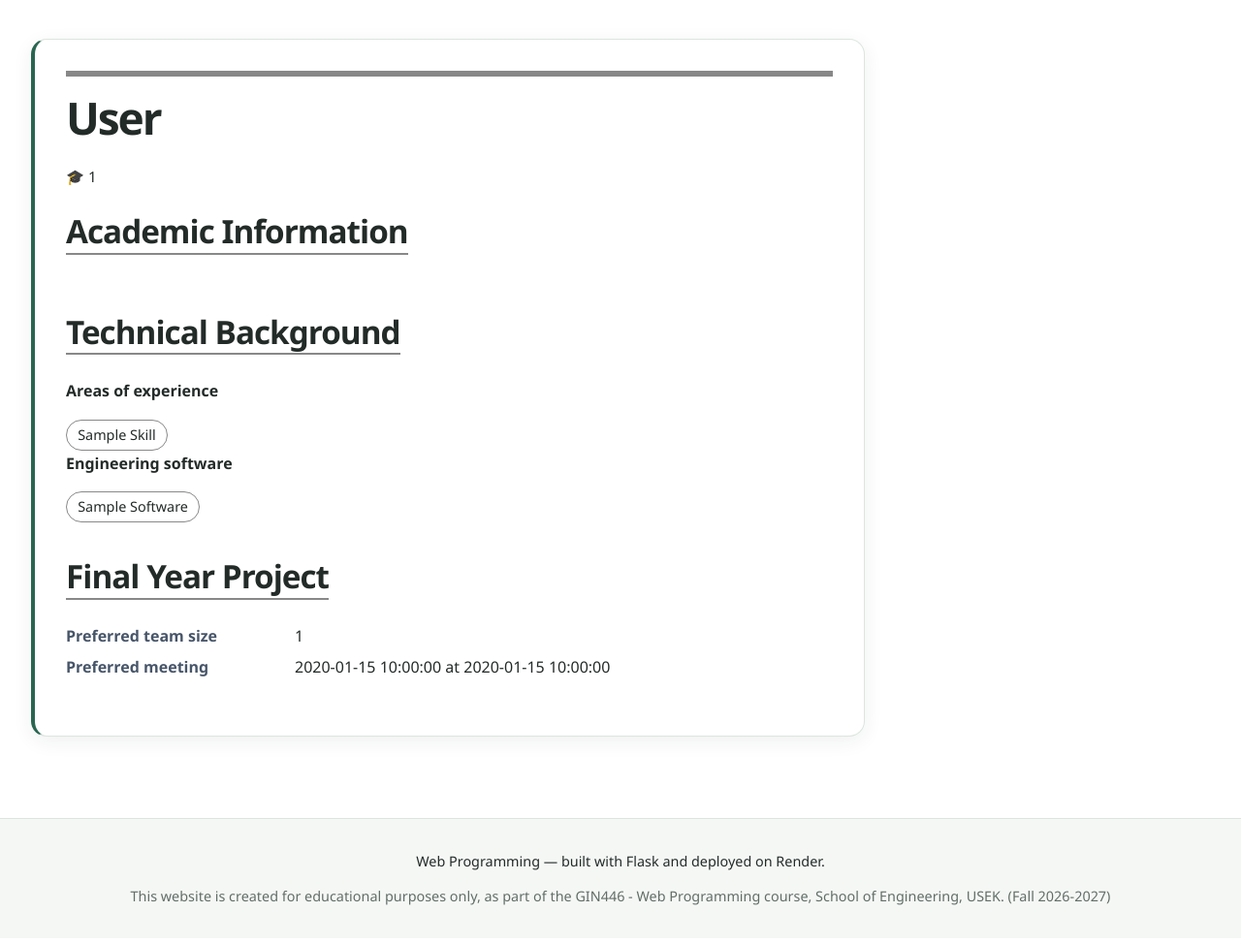
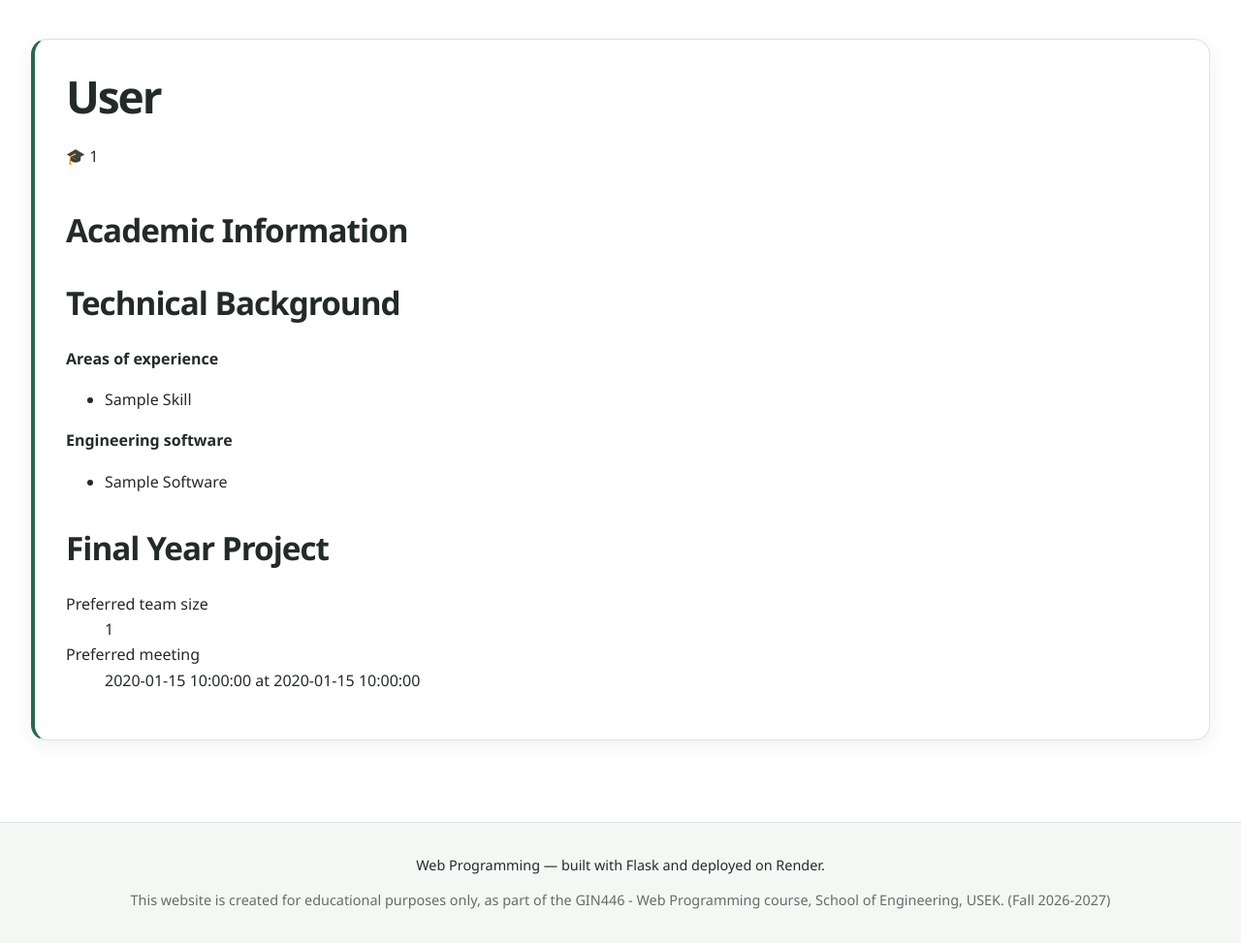
Before and after one commit to Jeffthechefff/web-programming-site2, a Flask app: template templates/profile_validated.html in a window 1280 px wide. Shown: the part 62-1035 px from the top of the page at 97% size. Before the commit the page ends 996 px from the top, so only its background shows below. Run offline with Flask 3, Linux system fonts and the light colour scheme; the template is opened without the code that fills it: most values are stand-ins (such as "Sample title", 1, 10 or a date in 2020).

Commit message:
small fix

```diff
--- a/templates/profile_validated.html
+++ b/templates/profile_validated.html
@@ -4,29 +4,7 @@
 
 {# Displays the cleaned profile returned by the Week 8 route. #}
 
-{% block head %}
-<style>
-  /* Small, profile-specific touches. The rest comes from your own style.css. */
-  .profile { max-width: 860px; }
-  .profile-header { border-top: 6px solid var(--project-color, #336699);
-                    padding-top: 1rem; margin-bottom: 1.5rem; }
-  .profile-title { color: var(--project-color, #336699); margin: .25rem 0 .5rem; }
-  .profile-contact { font-size: .95rem; }
-  .profile-contact span { margin-right: 1rem; white-space: nowrap; }
-  .profile section { margin-bottom: 1.6rem; }
-  .profile h2 { border-bottom: 2px solid var(--project-color, #336699);
-                display: inline-block; padding-bottom: .15rem; }
-  .profile dl { display: grid; grid-template-columns: 220px 1fr; gap: .35rem 1rem; margin: 0; }
-  .profile dt { font-weight: 600; color: #475569; }
-  .profile dd { margin: 0; }
-  .chips { list-style: none; padding: 0; display: flex; flex-wrap: wrap; gap: .5rem; margin: .3rem 0 0; }
-  .chip { border: 1px solid var(--project-color, #336699);
-          border-radius: 999px; padding: .2rem .7rem; font-size: .9rem; }
-  .swatch { display: inline-block; width: 1rem; height: 1rem; border-radius: 3px;
-            border: 1px solid #cbd5e1; vertical-align: middle;
-            background: var(--project-color, #336699); }
-</style>
-{% endblock %}
+
 
 {% block content %}
 <article class="profile" data-project-color="{{ data.get('project_color', '#336699') }}">
@@ -87,7 +65,7 @@
     </ul>
     {% endif %}
       {% if data.get('language') %}
-    <p style="margin-top: 1rem;">
+    <p class="profile-language">
       Primary programming language: <strong>{{ data.get('language') }}</strong>
     </p>
     {% endif %}
@@ -129,13 +107,13 @@
       {% endif %}
     </dl>
     {% if data.get('description') %}
-    <p style="margin-top: 0.8rem;"><strong>Description</strong></p>
+    <p class="profile-description-label"><strong>Description</strong></p>
     <p>{{ data.get('description') }}</p>
     {% endif %}
   </section>
 
   {% if data.get('form_version') %}
-  <p style="margin-top: 2rem; color: #64748b; font-size: 0.85rem;">
+  <p class="profile-form-version">
     Form version {{ data.get('form_version') }} —
     <a href="{{ url_for('profile_validated') }}">submit another profile</a>
   </p>
```
